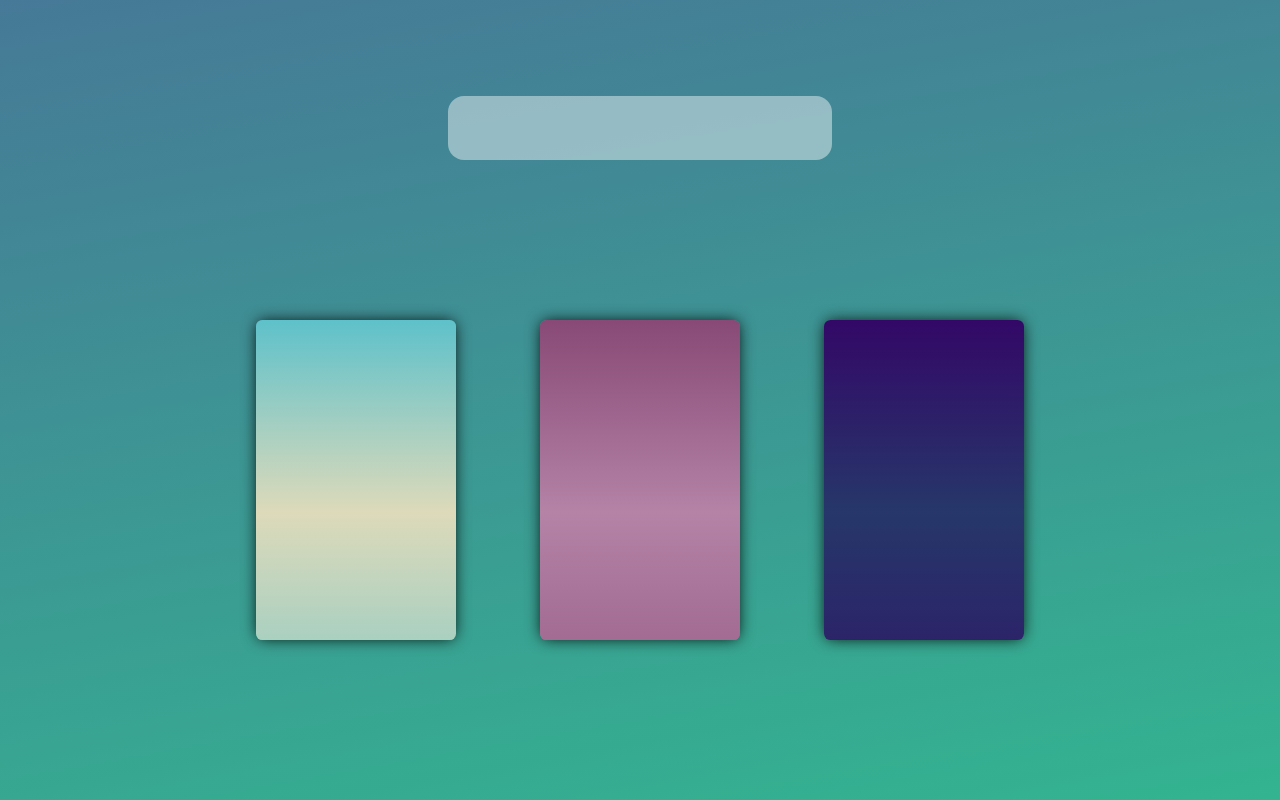
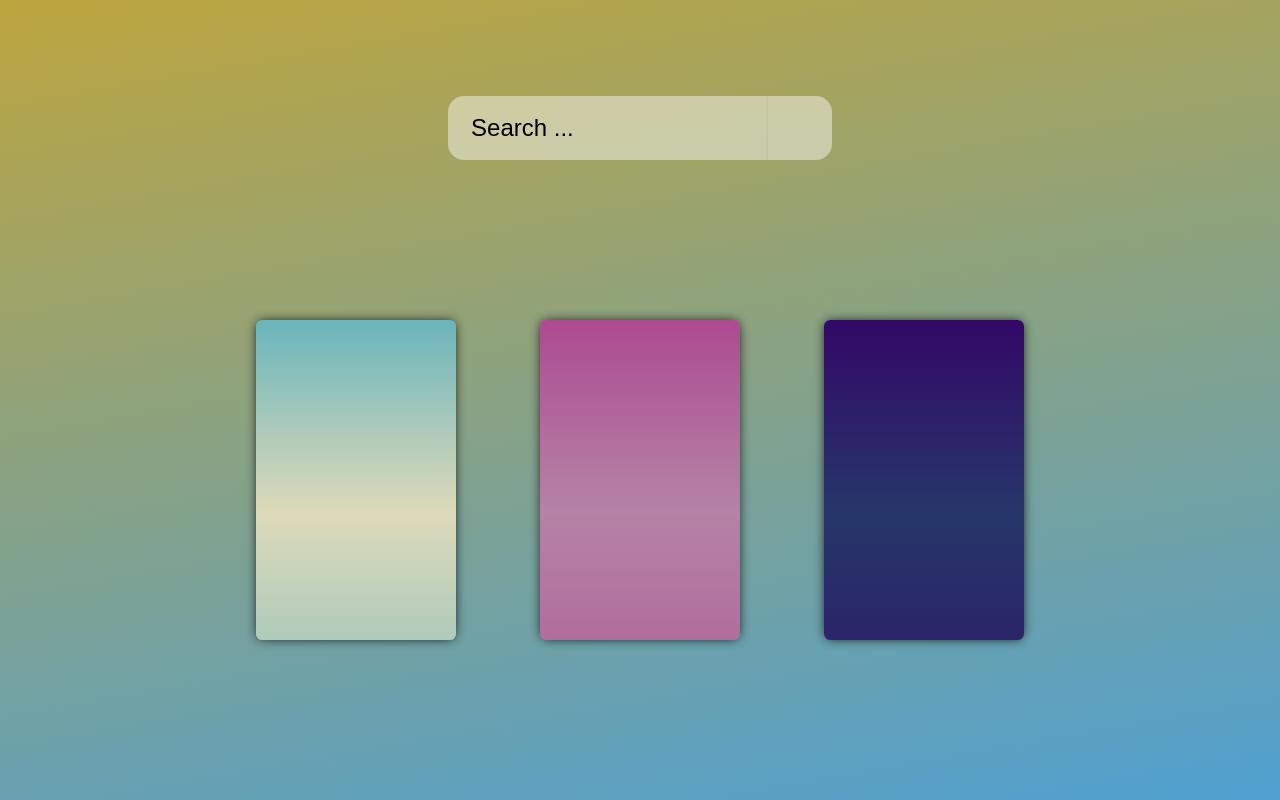
Before and after one commit to xPiccolinox/weather-app, a React (Create React App) app: page / in a window 1280 px wide. Built offline with nearby package versions, Linux system fonts and the light colour scheme.

Commit message:
Feat: SearchBar search input

```diff
--- a/src/App.css
+++ b/src/App.css
@@ -2,27 +2,13 @@
   --WeatherTilesHeight: calc()
 }
 .App {
-  background-image: linear-gradient(170deg, #467997 0%, #33b490 100%);
+  background-image: linear-gradient(170deg, #bda53e 0%, #50a0d1 100%);
   display: flex;
   align-items: center;
   justify-content: center;
   flex-direction: column;
   width: 100vw;
   height: 100vh;
-}
-.SearchBar {
-  background-color: #ffffff70;
-  position: absolute;
-  top: 0;
-  margin-top: 12vh;
-  width: 30vw;
-  height: 64px;
-  border-radius: 16px;
-  transition: 0.15s ease-in-out;
-}
-.SearchBar:hover {
-  background-color: #eee;
-  transform: scale(1.1);
 }
 .WeatherTiles {
   display: flex;
--- a/src/App.js
+++ b/src/App.js
@@ -1,8 +1,7 @@
 import './App.css';
 import { BrowserRouter, Routes, Route} from 'react-router-dom'
-// import Menu from './Menu/Menu';
-// import WeatherMenu from './WeatherMenu/WeatherMenu';
 import WeatherTile from './WeatherTile/WeatherTile';
+import SearchBar from './SearchBar/SearchBar';
 
 function App() {
 
@@ -10,19 +9,12 @@ function App() {
   return (
     <BrowserRouter>
       <div className="App">
-        <div className="SearchBar">
-
-        </div>
+        <SearchBar />
         <div className="WeatherTiles">
           <WeatherTile id={1}/>
           <WeatherTile id={2}/>
           <WeatherTile id={3}/>
         </div>
-        {/* <div className="searchBar">
-
-        </div> */}
-        {/* <Menu /> */}
-        {/* <WeatherMenu /> */}
       </div>
     </BrowserRouter>
   );
--- /dev/null
+++ b/src/SearchBar/SearchBar.css
@@ -0,0 +1,30 @@
+.searchBar {
+  background-color: #ffffff70;
+  display: flex;
+  align-items: center;
+  justify-content: flex-start;
+  position: absolute;
+  top: 0;
+  margin-top: 12vh;
+  width: 30vw;
+  height: 8vh;
+  border-radius: 16px;
+  transition: 0.15s ease-in-out;
+}
+.searchBar:hover {
+  background-color: #eee;
+  transform: scale(1.1);
+}
+.searchBarInput {
+  background-color: #00000000;
+  width: calc(100% - 8vh);
+  height: 8vh;
+  padding-left: 6%;
+  border-color: #00000010;
+  border-width: 0px 2px 0px 0px;
+  box-sizing: border-box;
+  font-size: 3vh;
+}
+.searchBarInput:focus {
+  outline: none;
+}
--- /dev/null
+++ b/src/SearchBar/SearchBar.js
@@ -0,0 +1,11 @@
+import './SearchBar.css'
+
+const SearchBar = () => {
+  return(
+    <div className="searchBar">
+      <input className="searchBarInput" type="text" value="Search ..." />
+    </div>
+  )
+}
+
+export default SearchBar
--- a/src/WeatherTile/WeatherTile.css
+++ b/src/WeatherTile/WeatherTile.css
@@ -6,13 +6,13 @@
   width: 26%;
   height: 100%;
   border-radius: 0.5vw;
-  box-shadow: 0px 0px 16px -2px #000;
+  box-shadow: 0px 0px 12px -2px #000;
 }
 .tileId_1 {
-  background: linear-gradient(180deg, rgb(94, 193, 202) 0%, rgb(221, 218, 186) 60%, rgb(94, 193, 202) 160%);
+  background: linear-gradient(180deg, rgb(106, 180, 187) 0%, rgb(221, 218, 186) 60%, rgb(106, 180, 187)160%);
 }
 .tileId_2 {
-  background: linear-gradient(180deg, rgb(136, 73, 118) 0%, rgb(180, 131, 166) 60%, rgb(136, 73, 118)160%);
+  background: linear-gradient(180deg, rgb(173, 75, 145) 0%, rgb(180, 131, 166) 60%, rgb(173, 75, 145) 160%);
 }
 .tileId_3 {
   background: linear-gradient(180deg, rgb(51,8,103) 0%, rgb(38,55,106) 60%, rgb(51,8,103) 160%);
```
